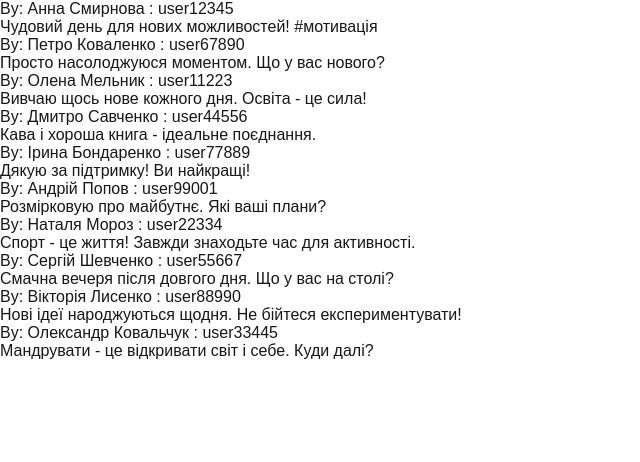
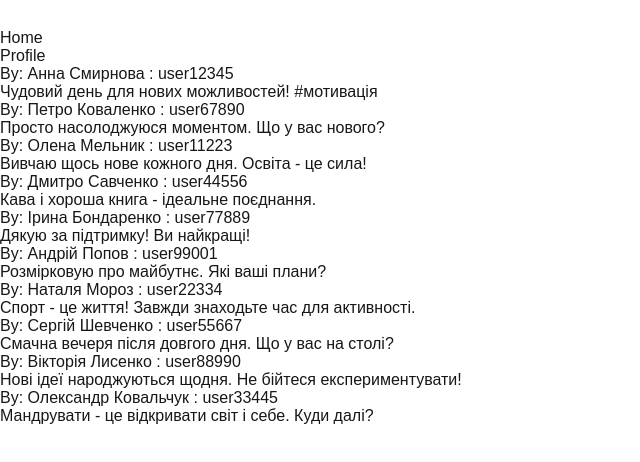
Before and after one commit to IlyaVoitenko/twitter, a Next.js app: page / in a window 1280 px wide. Shown: the top 462 px of the page, without its empty margins (0-640 px from the left). Built offline with nearby package versions, Linux system fonts and the light colour scheme.

Commit message:
added new folders and layout for public's folder

```diff
--- a/src/app/(home)/Tweet.tsx
+++ b/src/app/(public)/(home)/Tweet.tsx
@@ -1,5 +1,5 @@
 import { Metadata } from "next";
-import { ITweet } from "../shared/types";
+import { ITweet } from "../../shared/types";
 
 export const metadata: Metadata = {
   title: {
--- a/src/app/(home)/page.tsx
+++ b/src/app/(public)/(home)/page.tsx
@@ -1,10 +1,11 @@
 import Tweet from "./Tweet";
-import { tweets } from "../shared/data.json";
+import { tweets } from "../../shared/tweets.data.json";
+import Header from "@/components/Header";
 export default function Home() {
   return (
-    <>
+    <main>
       {tweets &&
         tweets.map((tweet) => <Tweet key={tweet.tweetId} tweet={tweet} />)}
-    </>
+    </main>
   );
 }
--- /dev/null
+++ b/src/app/(public)/layout.tsx
@@ -0,0 +1,13 @@
+import Header from "@/components/Header/Header";
+import { PropsWithChildren } from "react";
+
+const layout = ({ children }: PropsWithChildren) => {
+  return (
+    <div>
+      <Header />
+      {children}
+    </div>
+  );
+};
+
+export default layout;
--- a/src/app/[profile]/page.tsx
+++ /dev/null
@@ -1,5 +0,0 @@
-const page = () => {
-  return <div>page</div>;
-};
-
-export default page;
--- /dev/null
+++ b/src/components/Header/Header.tsx
@@ -0,0 +1,24 @@
+import Image from "next/image";
+import Link from "next/link";
+
+const Header = () => {
+  return (
+    <header>
+      <Link href="/">
+        <Image src="/vercel.svg" alt="Logo" width={25} height={25} priority />
+      </Link>
+      <nav>
+        <ul>
+          <li>
+            <Link href="/">Home</Link>
+          </li>
+          <li>
+            <Link href="/profile">Profile</Link>
+          </li>
+        </ul>
+      </nav>
+    </header>
+  );
+};
+
+export default Header;
--- /dev/null
+++ b/src/components/Header/index.ts
@@ -0,0 +1,3 @@
+import Header from "./Header";
+
+export default Header;
```
Also changed, not shown: src/app/(public)/[profile]/page.tsx (added, +7 -0 lines), src/app/shared/tweets.data.json (renamed from src/app/shared/data.json), src/config/pages.config.ts (added).
